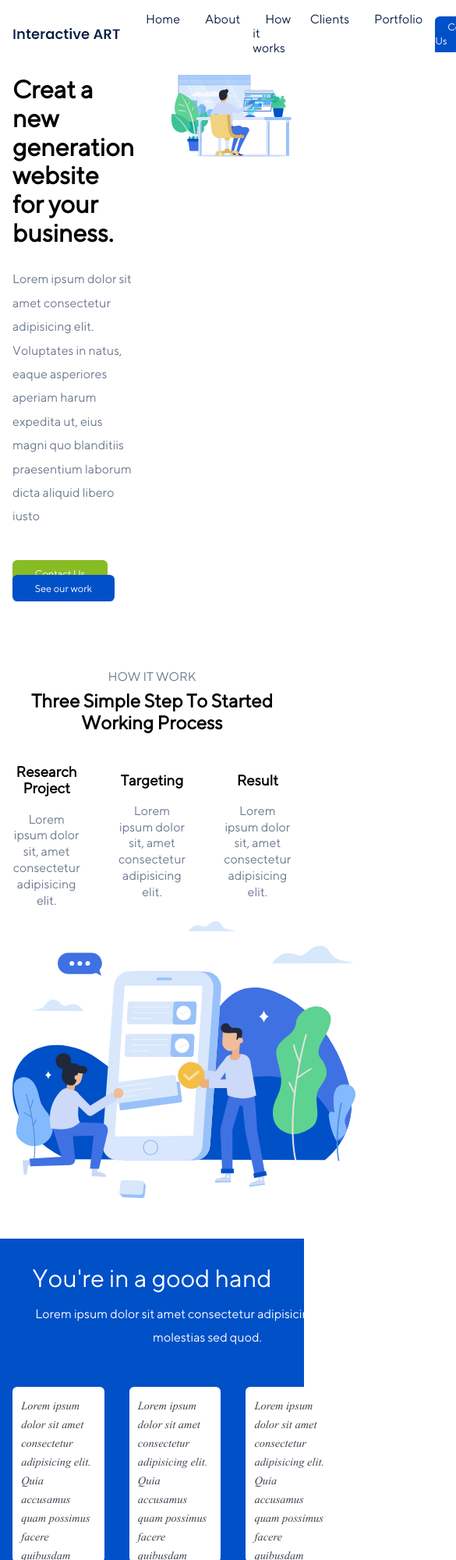
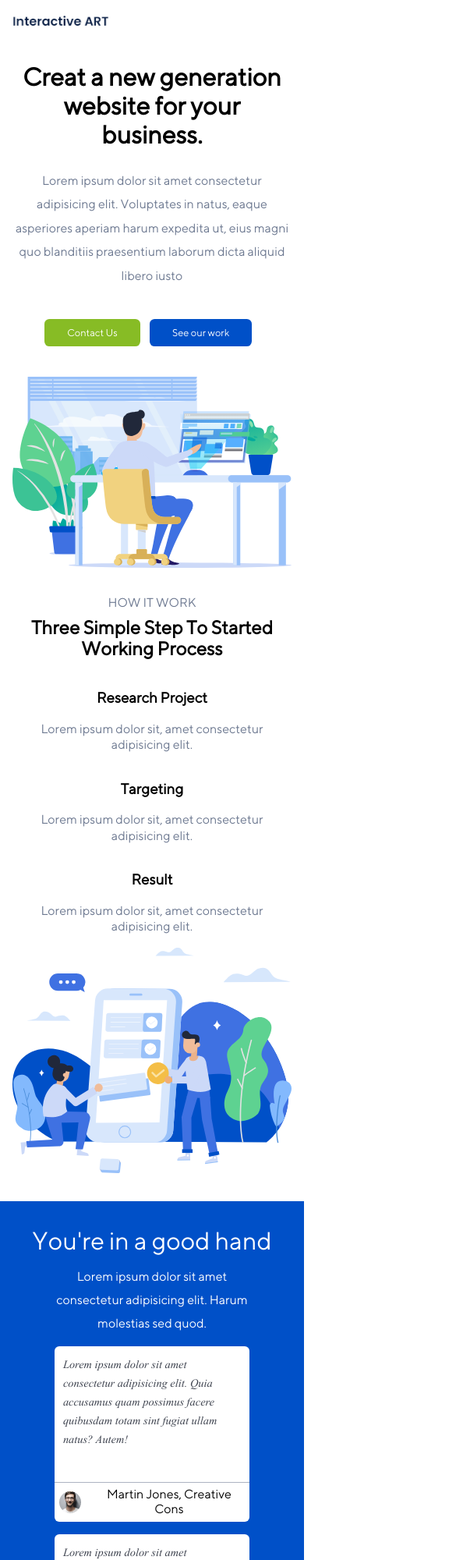
Before and after one commit to amyrhexa/FlexBox-practice, a plain HTML site: page index.html in a window 390 px wide. Shown: the top 2000 px of the page at 78% size, 585 px wide, since content can reach past the window. Drawn offline with Linux system fonts and the light colour scheme.

Commit message:
responsive

```diff
--- a/styles/style.scss
+++ b/styles/style.scss
@@ -16,6 +16,12 @@ html {
       margin-left: auto;
       padding-right: 1rem;
       padding-left: 1rem;
+      @media screen and (max-width: 980px) {
+        max-width: 50rem;
+      }
+      @media screen and (max-width: 760px) {
+        min-width: 100%;
+      }
     }
     a {
       text-decoration: none;
@@ -38,19 +44,30 @@ body {
     background-color: #ffffff4b;
     padding-bottom: 0.5rem;
     backdrop-filter: blur(15px);
+    display: flex;
+    align-items: center;
+    justify-content: center;
+
     &-nav {
       display: flex;
       align-items: center;
       justify-content: space-between;
       padding-top: 1rem;
+
       &__left {
         display: flex;
         align-items: center;
         justify-content: flex-start;
         img {
           margin-right: 1rem;
+          @media screen and (max-width: 760px) {
+            width: 80%;
+          }
         }
         ul {
+          @media screen and (max-width: 760px) {
+            display: none;
+          }
           list-style: none;
           padding: 0;
           margin: 0;
@@ -66,6 +83,9 @@ body {
       &__right {
         a {
           @include abtn;
+          @media screen and (max-width: 760px) {
+            display: none;
+          }
         }
       }
     }
@@ -76,8 +96,16 @@ body {
       justify-content: space-between;
       gap: 3rem;
       padding-top: 6rem;
+      @media screen and (max-width: 760px) {
+        flex-direction: column;
+        padding-top: 5rem;
+      }
       &_left {
         width: 50%;
+        @media screen and (max-width: 760px) {
+          width: 100%;
+          text-align: center;
+        }
         h2 {
           margin-top: 0;
           font-size: 2rem;
@@ -95,14 +123,21 @@ body {
       }
       &_right {
         width: 50%;
+        @media screen and (max-width: 760px) {
+          width: 100%;
+        }
         img {
           width: 100%;
+          height: 100%;
         }
       }
     }
     .howitworks {
       text-align: center;
       padding: 6rem 0 3rem;
+      @media screen and (max-width: 760px) {
+        padding: 2rem 0;
+      }
       span {
         color: #6c7890;
       }
@@ -114,6 +149,12 @@ body {
         justify-content: center;
         align-items: center;
         gap: 3rem;
+        @media screen and (max-width: 760px) {
+          flex-direction: column;
+          gap: 0;
+          width: 80%;
+          margin: 0 auto;
+        }
         h3 {
         }
         p {
@@ -123,6 +164,9 @@ body {
       }
       img {
         width: 440px;
+        @media screen and (max-width: 760px) {
+          width: 100%;
+        }
       }
     }
     .clients {
@@ -130,6 +174,7 @@ body {
       background-color: #0050c8;
       padding: 2rem 0;
       color: #fff;
+      width: 100%;
       h2 {
         margin: 0;
         font-weight: lighter;
@@ -139,6 +184,9 @@ body {
         width: 500px;
         margin: 0.8rem auto;
         line-height: 1.9rem;
+        @media screen and (max-width: 760px) {
+          width: 70%;
+        }
       }
       &_box {
         margin: 3rem 0;
@@ -147,6 +195,12 @@ body {
         justify-content: space-between;
         align-items: center;
         gap: 2rem;
+        @media screen and (max-width: 760px) {
+          flex-direction: column;
+          width: 70%;
+          margin: 0 auto;
+          gap: 1rem;
+        }
         &item {
           background-color: #fff;
           height: 225px;
@@ -182,11 +236,21 @@ body {
         justify-content: space-between;
         align-items: center;
         margin-top: 6rem;
+        @media screen and (max-width: 760px) {
+          flex-wrap: wrap;
+          justify-content: center;
+          align-items: center;
+          gap: 1rem;
+          margin-top: 3rem;
+        }
       }
     }
     .portfolio {
       text-align: center;
       padding: 4rem 0;
+      @media screen and (max-width: 760px) {
+        padding: 2rem 0 1rem;
+      }
       span {
       }
       h2 {
@@ -199,8 +263,12 @@ body {
         align-items: center;
         flex-wrap: wrap;
         gap: 1rem;
+
         img {
-          width: 32%;
+          width: 30%;
+          @media screen and (max-width: 760px) {
+            width: 100%;
+          }
         }
       }
     }
@@ -214,6 +282,10 @@ body {
       justify-content: space-between;
       align-items: center;
       padding: 1rem 0;
+      @media screen and (max-width: 760px) {
+        flex-direction: column;
+        text-align: center;
+      }
       h2 {
       }
       div {
```
Also changed, not shown: styles/style.css, 1 other file.
